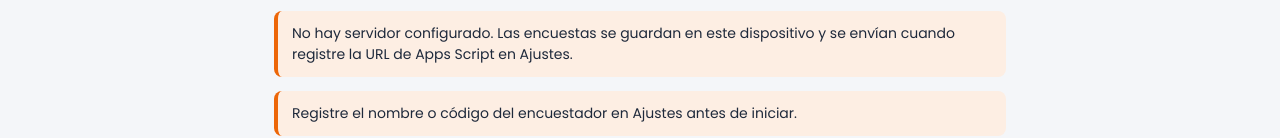
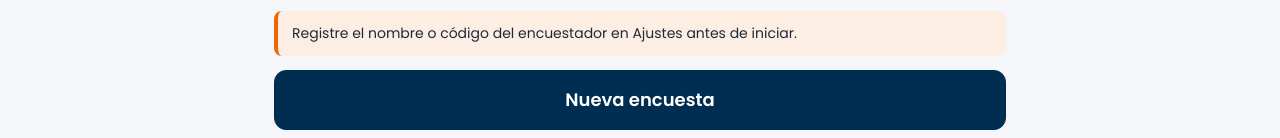
Before and after one commit to ConsorcioPMSS2026/encuestas-pd, a plain HTML site: page index.html in a window 1280 px wide. Shown: the part 391-529 px from the top of the page. Drawn offline with Linux system fonts and the light colour scheme.

Commit message:
Add files via upload

```diff
--- a/index.html
+++ b/index.html
@@ -223,7 +223,7 @@ const BANK={"AUTO":[["C1-01","Corto",1,1,0,3.2,29,16000,1,8,3,1,12,1800,0,0,1800
    (también se puede configurar desde Ajustes, en cada dispositivo).
    ===================================================================== */
 const APP_VERSION = "1.1.0";
-const DEFAULT_URL = "";
+const DEFAULT_URL = "https://script.google.com/macros/s/AKfycbwoPsSvgxFOvos5Z8YCmKp0rQRee_-IGrvN4B3awzrHLwFtncoRqq3AxBJxFwNF4-1owQ/exec";
 const DEFAULT_GAS_PRICE = 16000;
 
 /* ---------- Almacenamiento local ---------- */
@@ -235,6 +235,7 @@ const LS = {
   del(k){ try{ localStorage.removeItem(k); }catch(e){} }
 };
 let CFG = Object.assign({encuestador:"", url:DEFAULT_URL, precio:DEFAULT_GAS_PRICE, device:""}, LS.get(K.cfg, {}));
+if(!CFG.url && DEFAULT_URL) CFG.url = DEFAULT_URL; // los equipos que abrieron la app antes de fijar la URL la toman al actualizarse
 if(!CFG.device){ CFG.device = "DSP-" + Math.random().toString(36).slice(2,7).toUpperCase(); LS.set(K.cfg, CFG); }
 if(navigator.storage && navigator.storage.persist){ navigator.storage.persist().catch(()=>{}); }
 
```
